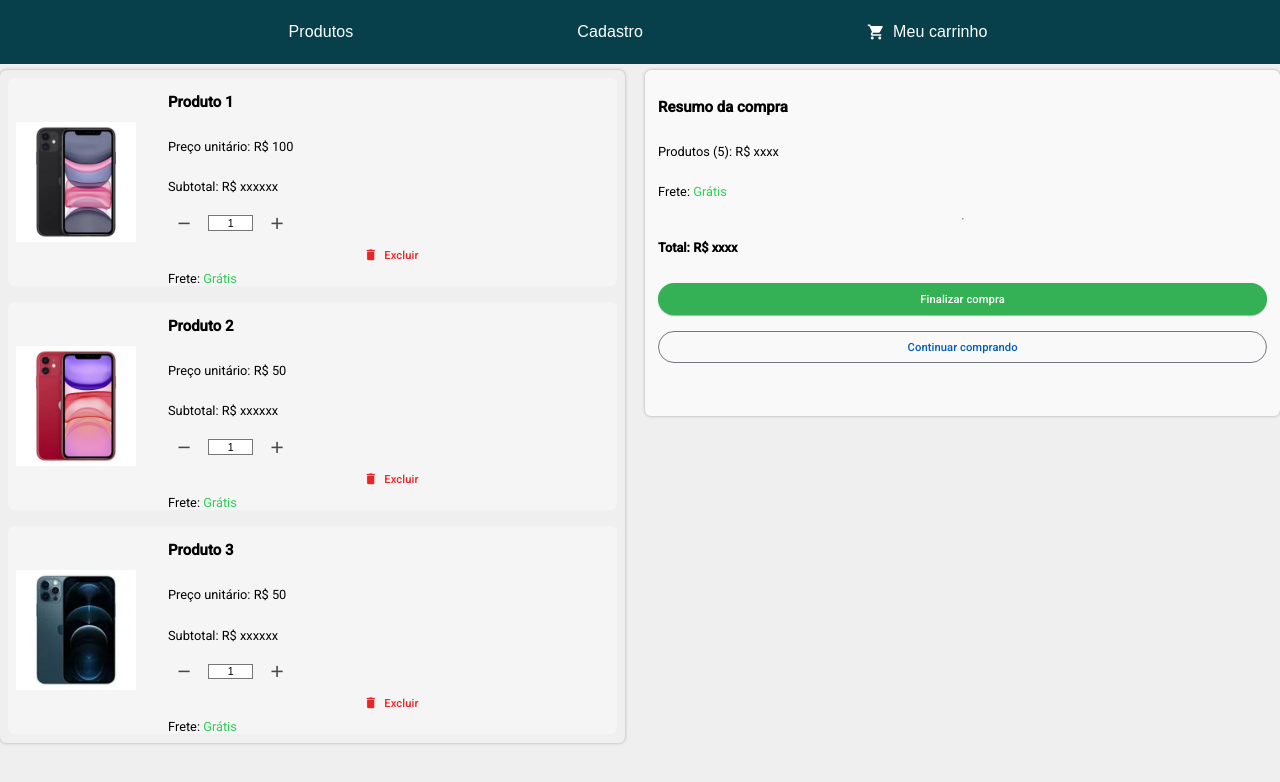
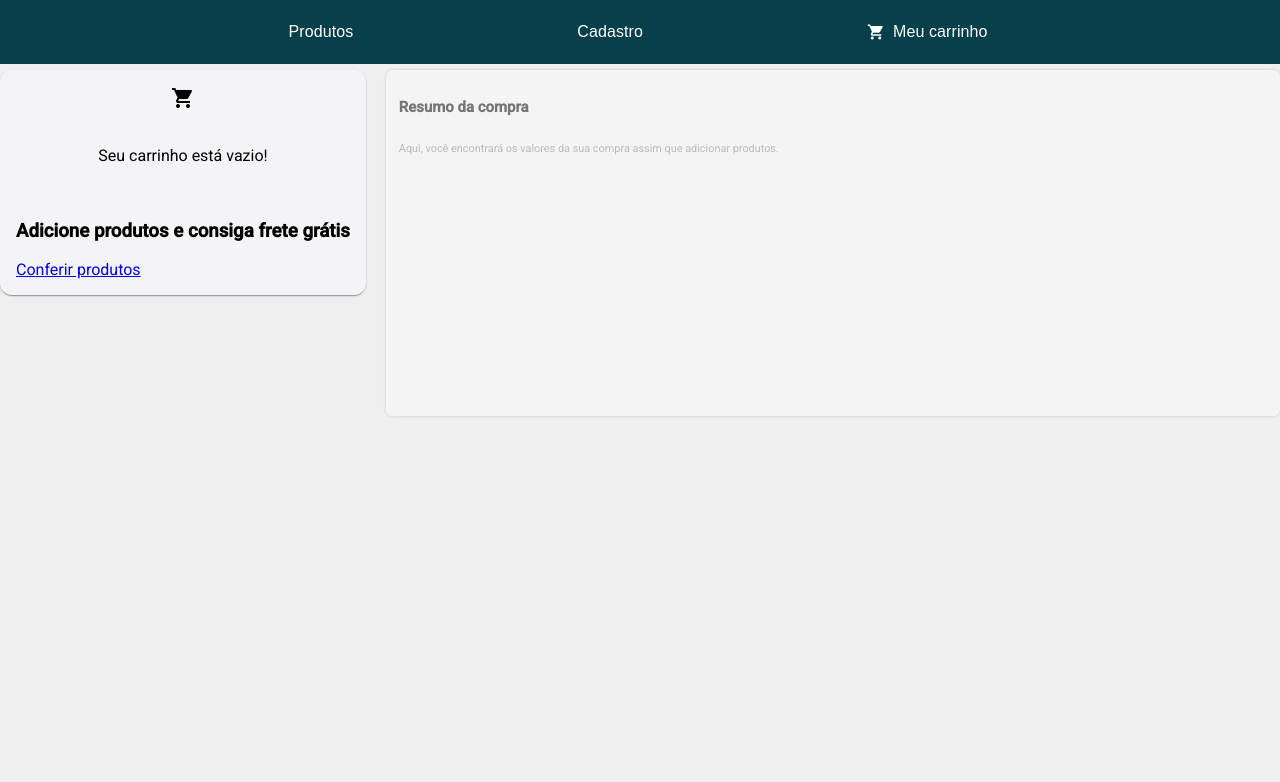
Before and after one commit to jhonatantiene/produtos-carrinho-frontend, an Angular app: page /carrinho in a window 1280 px wide. Shown: the top 782 px of the page. Built offline with nearby package versions, Linux system fonts and the light colour scheme.

Commit message:
Implementando as funcionalidades do carrinho

```diff
--- a/src/app/carrinho/carrinho.component.html
+++ b/src/app/carrinho/carrinho.component.html
@@ -8,26 +8,23 @@
         <div class="info">
           <h3>{{ item.nome }}</h3>
           <p>Preço unitário: R$ {{ item.preco }}</p>
-          <p>Subtotal: R$ xxxxxx</p>
+          <p>Subtotal: R$ {{item.preco * item.quantidade}}</p>
 
           <div class="quantidade">
-            <button mat-icon-button>
+            <button mat-icon-button (click)="diminuirQuantidade(item)">
               <mat-icon>remove</mat-icon>
             </button>
 
-            <input value="1" />
+            <input [value]="item.quantidade" />
 
-            <button mat-icon-button>
+            <button mat-icon-button (click)="aumentarQuantidade(item)">
               <mat-icon>add</mat-icon>
             </button>
           </div>
 
-          <button
-            mat-button
-            class="botao-excluir"
-            (click)="removerItem($index)"
-          >
-            <mat-icon>delete</mat-icon>Excluir
+          <button mat-button class="botao-excluir" (click)="remover(item.id)">
+            <mat-icon>delete</mat-icon>
+            Excluir
           </button>
 
           <div class="frete">
@@ -41,18 +38,13 @@
     <!-- resumo da compra -->
     <div class="right resumo">
       <h3>Resumo da compra</h3>
-      <p>Produtos ({{ itens.length }}): R$ xxxx</p>
+      <p><strong>Total: R$ {{total()}}</strong></p>
       <p>Frete: <span style="color: #30ce5a">Grátis</span></p>
       <hr />
-      <p><strong>Total: R$ xxxx</strong></p>
       <button mat-raised-button class="botao-finaliza-compra">
         Finalizar compra
       </button>
-      <button
-        mat-stroked-button
-        (click)="continuarComprando()"
-        class="botao-continua-compra"
-      >
+      <button mat-stroked-button (click)="continuarComprando()" class="botao-continua-compra">
         Continuar comprando
       </button>
     </div>
--- a/src/app/carrinho/carrinho.component.ts
+++ b/src/app/carrinho/carrinho.component.ts
@@ -1,11 +1,15 @@
 import { CommonModule } from '@angular/common';
-import { Component } from '@angular/core';
+import { Component, OnDestroy, OnInit } from '@angular/core';
 import { FormsModule } from '@angular/forms';
 import { MatButtonModule } from '@angular/material/button';
 import { MatCardModule } from '@angular/material/card';
 import { MatIconModule } from '@angular/material/icon';
 import { MatInputModule } from '@angular/material/input';
-import { RouterLink } from '@angular/router';
+import { NavigationEnd, Router, RouterLink } from '@angular/router';
+import { Produto } from '../interfaces/interfaceProdutos';
+import { CarrinhoService } from '../servicos/carrinho.service';
+import { MatSnackBar, MatSnackBarModule } from '@angular/material/snack-bar';
+import { Subscription } from 'rxjs';
 
 @Component({
   selector: 'app-carrinho',
@@ -16,26 +20,70 @@ import { RouterLink } from '@angular/router';
     MatIconModule,
     MatInputModule,
     FormsModule,
-    RouterLink
+    RouterLink,
+    MatSnackBarModule
   ],
   templateUrl: './carrinho.component.html',
   styleUrl: './carrinho.component.scss'
 })
 
-export class CarrinhoComponent {
-  itens = [
-    { nome: 'Produto 1', preco: 100, quantidade: 10, imagem: '1.png' },
-    { nome: 'Produto 2', preco: 50, quantidade: 2, imagem: '2.png' },
-    { nome: 'Produto 3', preco: 50, quantidade: 2, imagem: '3.png' },
-    { nome: 'Produto 4', preco: 50, quantidade: 2, imagem: '1.png' },
-    { nome: 'Produto 5', preco: 50, quantidade: 2, imagem: '2.png' },
-  ];
+export class CarrinhoComponent implements OnInit, OnDestroy {
 
-  removerItem(index: number): void {
-    this.itens.splice(index, 1);
+  constructor(private carrinhoService: CarrinhoService, private snackBar: MatSnackBar, private router: Router) { }
+
+  itens: Produto[] = [];
+  routerSubscription!: Subscription;
+
+  ngOnInit(): void {
+    this.atualizarCarrinho()
+    this.routerSubscription = this.router.events.subscribe(event => {
+      if (event instanceof NavigationEnd && this.router.url.includes('carrinho')) {
+        this.atualizarCarrinho();
+      }
+    });
+  }
+
+  ngOnDestroy(): void {
+    this.routerSubscription.unsubscribe();
+  }
+
+  atualizarCarrinho(): void {
+    this.itens = this.carrinhoService.listar();
+  }
+
+  remover(id: number) {
+    this.carrinhoService.remover(id)
+    this.itens = this.carrinhoService.listar()
+    this.mostrarMensagem('Produto removido do carrinho')
+  }
+
+  aumentarQuantidade(item: Produto) {
+    if (item.quantidade! < 20) {
+      item.quantidade!++;
+      this.carrinhoService.atualizarQuantidade(item.id, item.quantidade!);
+    }
+  }
+
+  diminuirQuantidade(item: Produto) {
+    if (item.quantidade! > 1) {
+      item.quantidade!--;
+      this.carrinhoService.atualizarQuantidade(item.id, item.quantidade!);
+    }
+  }
+
+  total(): number {
+    return this.carrinhoService.total()
   }
 
   continuarComprando(): void {
-    history.back();
+    history.back()
+  }
+
+
+  mostrarMensagem(mensagem: string) {
+    this.snackBar.open(mensagem, 'Fechar', {
+      duration: 3000, // 3 segundos
+      panelClass: ['snackbar-sucesso'] // estilo opcional
+    })
   }
 }
--- a/src/app/servicos/carrinho.service.ts
+++ b/src/app/servicos/carrinho.service.ts
@@ -1,9 +1,64 @@
 import { Injectable } from '@angular/core';
+import { Produto } from '../interfaces/interfaceProdutos';
 
 @Injectable({
   providedIn: 'root'
 })
 export class CarrinhoService {
+  private chaveLocalStorage = 'carrinho';
+  private itens: Produto[] = [];
 
-  constructor() { }
+  constructor() {
+    this.carregarItens();
+  }
+
+  private salvarNoLocalStorage(): void {
+    localStorage.setItem(this.chaveLocalStorage, JSON.stringify(this.itens));
+  }
+
+  private carregarItens(): void {
+    const dados = localStorage.getItem(this.chaveLocalStorage);
+    this.itens = dados ? JSON.parse(dados) : [];
+  }
+
+  listar(): Produto[] {
+    return this.itens;
+  }
+
+  adicionar(produto: Produto): void {
+    const existente = this.itens.find((p) => p.id === produto.id);
+
+    if (existente) {
+      existente.quantidade! += produto.quantidade || 1;
+    } else {
+      this.itens.push({ ...produto, quantidade: produto.quantidade || 1 });
+    }
+
+    this.salvarNoLocalStorage();
+  }
+
+  remover(id: number): void {
+    this.itens = this.itens.filter((p) => p.id !== id);
+    this.salvarNoLocalStorage();
+  }
+
+  total(): number {
+    return this.itens.reduce(
+      (soma, item) => soma + item.preco * (item.quantidade || 1),
+      0
+    );
+  }
+
+  atualizarQuantidade(id: number, quantidade: number): void {
+    const produto = this.itens.find((p) => p.id === id);
+    if (produto && quantidade > 0) {
+      produto.quantidade = quantidade;
+      this.salvarNoLocalStorage();
+    }
+  }
+
+  limparCarrinho(): void {
+    this.itens = [];
+    this.salvarNoLocalStorage();
+  }
 }
```
